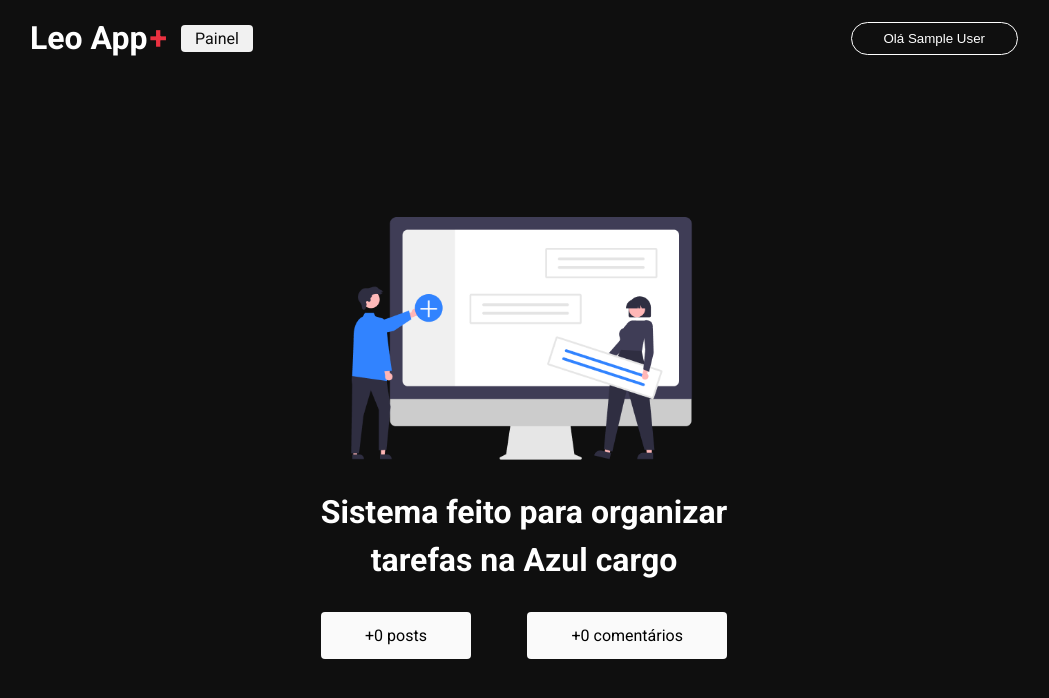
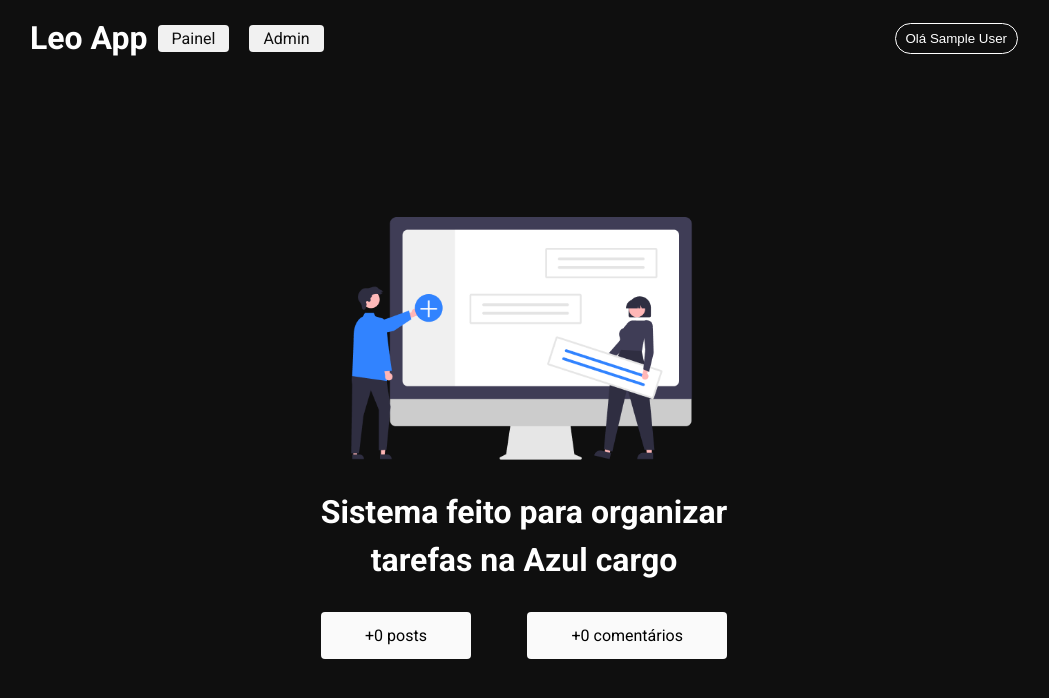
Before and after one commit to Leogom26/boardTarefa, a Next.js app: page / in a window 1280 px wide. Shown: the top 698 px of the page, without its empty margins (116-1165 px from the left). Built offline with nearby package versions, Linux system fonts and the light colour scheme; no server answers; the database is empty; sample sign-in values are in the browser's storage.

Commit message:
css do admin

```diff
--- a/src/components/header/index.tsx
+++ b/src/components/header/index.tsx
@@ -11,12 +11,18 @@
         <nav className={styles.nav}>
           <Link href="/">
             <h1 className={styles.logo}>
-              Leo App<span>+</span>
+              Leo App
             </h1>
           </Link>
           {session?.user && (
             <Link href="/dashboard" className={styles.link}>
               Painel
+            </Link>
+          )}
+
+          {session?.user && (
+            <Link href="/admin" className={styles.link}>
+              Admin
             </Link>
           )}
         </nav>
--- a/src/components/header/styles.module.css
+++ b/src/components/header/styles.module.css
@@ -3,6 +3,7 @@
   height: 76px;
   background-color: #0f0f0f;
   display: flex;
+  flex-wrap: wrap;
   align-items: center;
   justify-content: center;
 }
@@ -32,7 +33,7 @@
 
 .loginButton {
   background: transparent;
-  padding: 8px 32px;
+  padding: 7px 10px;
   border-radius: 24px;
   color: #fff;
   border: 1.5px solid #fff;
@@ -57,5 +58,5 @@
   color: #0f0f0f;
   padding: 4px 14px;
   border-radius: 4px;
-  margin: 0 14px;
+  margin: 0 10px;
 }
```
